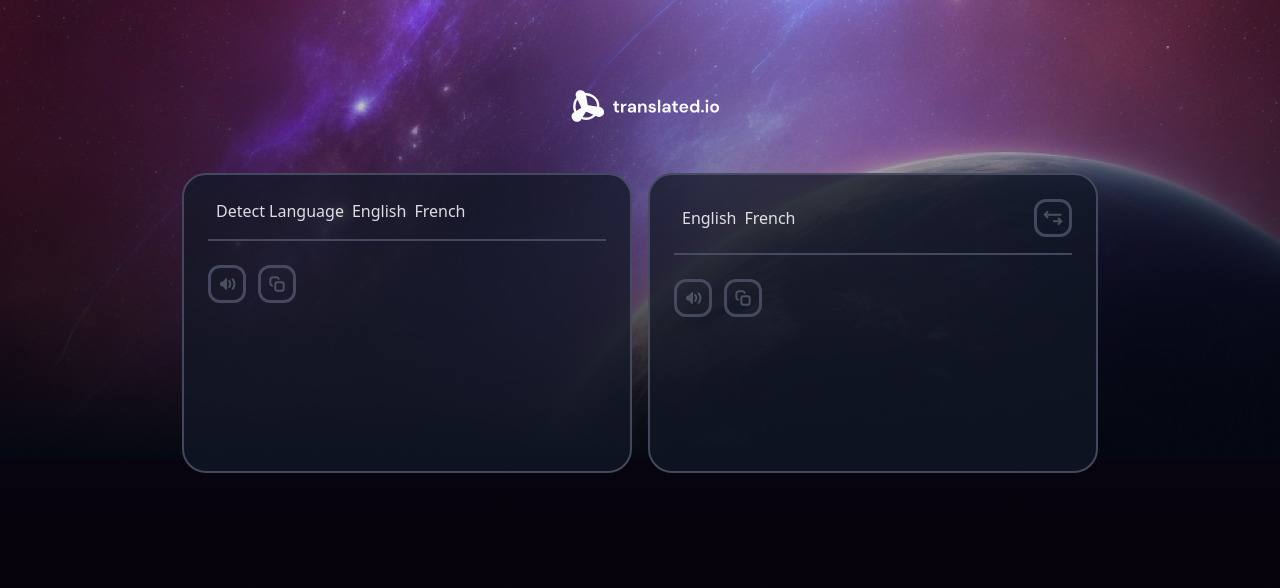
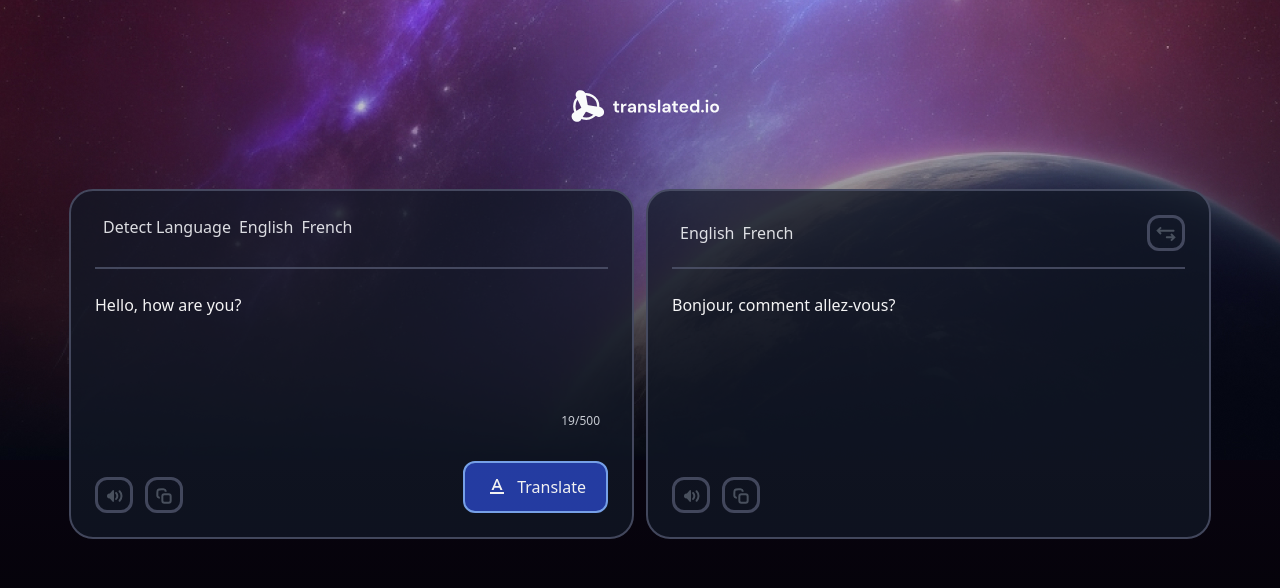
Before and after one commit to Rezzzero/translate-app, a React (Vite) app: page / in a window 1280 px wide. Shown: the top 588 px of the page. Built offline with nearby package versions, Linux system fonts and the light colour scheme.

Commit message:
add types, update styles for translate form, selectLanguage, icons, app, add input and output components

```diff
--- a/src/App.tsx
+++ b/src/App.tsx
@@ -1,13 +1,24 @@
+import { useState } from "react";
 import logo from "./assets/logo/logo.svg";
 import { TranslateForm } from "./components/TranslateForm";
 
 export const App = () => {
+  const [inputText, setInputText] = useState("Hello, how are you?");
+  const [outputText, setOutputText] = useState("Bonjour, comment allez-vous?");
+  const handleChangeInput = (e: React.ChangeEvent<HTMLInputElement>) => {
+    setInputText(e.target.value);
+  };
+
   return (
     <div className="container mx-auto mt-20 flex flex-col justify-center text-white">
-      <img src={logo} alt="logo" className="w-1/8 mx-auto mb-10" />
-      <div className="flex gap-4 justify-center">
-        <TranslateForm isInput={true} />
-        <TranslateForm isInput={false} />
+      <img src={logo} alt="logo" className="w-1/8 mx-auto mb-14" />
+      <div className="flex flex-col md:flex-row max-md:mx-auto gap-3 justify-center">
+        <TranslateForm
+          isInput={true}
+          inputText={inputText}
+          onChangeInput={handleChangeInput}
+        />
+        <TranslateForm isInput={false} outputText={outputText} />
       </div>
     </div>
   );
--- a/src/components/Icon.tsx
+++ b/src/components/Icon.tsx
@@ -1,6 +1,6 @@
 export const Icon = ({ children }: { children: string }) => {
   return (
-    <button className="p-[6px] border-3 border-[#464b61] rounded-xl">
+    <button className="mt-auto p-[6px] max-h-[36px] border-3 border-[#464b61] rounded-xl">
       <img src={children} alt="icon" />
     </button>
   );
--- /dev/null
+++ b/src/components/InputComponent.tsx
@@ -0,0 +1,22 @@
+export const InputComponent = ({
+  text,
+  onChange,
+}: {
+  text: string | undefined;
+  onChange: ((e: React.ChangeEvent<HTMLInputElement>) => void) | undefined;
+}) => {
+  return (
+    <div className="w-full h-[160px] relative">
+      <input
+        type="text"
+        placeholder=""
+        className="w-full outline-none"
+        onChange={onChange}
+        value={text}
+      />
+      <p className="absolute bottom-2 right-2 text-gray-300 text-xs">
+        {text?.length}/500
+      </p>
+    </div>
+  );
+};
--- /dev/null
+++ b/src/components/OutputComponent.tsx
@@ -0,0 +1,7 @@
+export const OutputComponent = ({ text }: { text: string | undefined }) => {
+  return (
+    <div className="w-full h-[160px]">
+      <p>{text}</p>
+    </div>
+  );
+};
--- a/src/components/SelectLanguage.tsx
+++ b/src/components/SelectLanguage.tsx
@@ -4,7 +4,11 @@ import { Icon } from "./Icon";
 
 export const SelectLanguage = ({ isInput }: { isInput: boolean }) => {
   return (
-    <div className="flex border-b-2 border-[#464b61] pl-2 pb-4 justify-between mb-6">
+    <div
+      className={`flex border-b-2 border-[#464b61] pl-2 ${
+        isInput ? "pb-7" : "pb-4"
+      } justify-between`}
+    >
       <div className="flex gap-2">
         {isInput && <Button>Detect Language</Button>}
         <Button>English</Button>
--- a/src/components/TranslateForm.tsx
+++ b/src/components/TranslateForm.tsx
@@ -2,14 +2,35 @@ import { SelectLanguage } from "./SelectLanguage";
 import sound from "../assets/icons/sound_max_fill.svg";
 import copy from "../assets/icons/Copy.svg";
 import { Icon } from "./Icon";
+import { InputComponent } from "./InputComponent";
+import { OutputComponent } from "./OutputComponent";
+import { TranslateFormProps } from "../types";
+import TextFormatIcon from "@mui/icons-material/TextFormat";
 
-export const TranslateForm = ({ isInput }: { isInput: boolean }) => {
+export const TranslateForm = ({
+  isInput,
+  inputText,
+  outputText,
+  onChangeInput,
+}: TranslateFormProps) => {
   return (
-    <div className="bg-[#121826CC] opacity-95 w-[450px] h-[300px] p-6 rounded-3xl border-2 border-[#464b61]">
+    <div className="bg-[#121826CC] flex flex-col gap-6 opacity-95 w-[565px] h-[350px] p-6 rounded-3xl border-2 border-[#464b61]">
       <SelectLanguage isInput={isInput} />
+      {isInput ? (
+        <InputComponent text={inputText} onChange={onChangeInput} />
+      ) : (
+        <OutputComponent text={outputText} />
+      )}
       <div className="flex gap-3">
         <Icon>{sound}</Icon>
         <Icon>{copy}</Icon>
+
+        {isInput && (
+          <button className="bg-[#263FA9] py-3 px-5 rounded-xl ml-auto flex gap-2 border-2 border-[#7CA9F3]">
+            <TextFormatIcon />
+            Translate
+          </button>
+        )}
       </div>
     </div>
   );
--- /dev/null
+++ b/src/types.ts
@@ -0,0 +1,6 @@
+export interface TranslateFormProps {
+  isInput: boolean;
+  inputText?: string;
+  outputText?: string;
+  onChangeInput?: (e: React.ChangeEvent<HTMLInputElement>) => void;
+}
```
